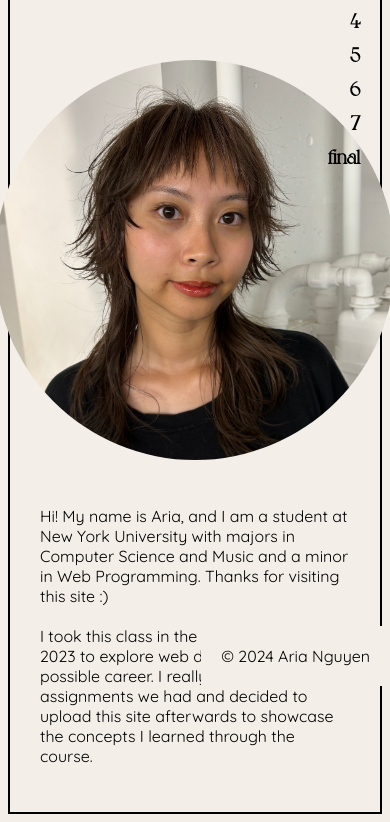
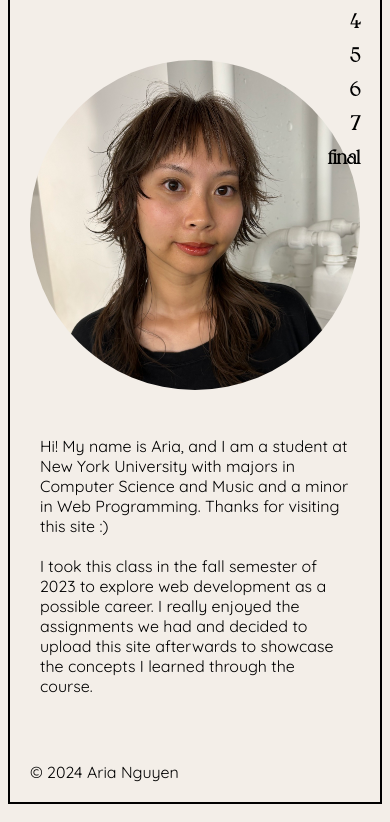
Before and after one commit to ariangn/webdev, a PHP site: page / in a window 390 px wide. Shown: the part 158-980 px from the top of the page. Run offline with PHP 8.4, Linux system fonts and the light colour scheme.

Commit message:
changed img css for mobile

```diff
--- a/index.html
+++ b/index.html
@@ -48,7 +48,7 @@
         <br>
 
         <div class="main">
-            <img class="img" src="img/me.jpg" style="height:400px; border-radius: 50%"/>
+            <img class="img" src="img/me.jpg" style="border-radius: 50%"/>
             <p>Hi! My name is Aria, and I am a student at New York University with majors in Computer Science and Music and a minor in Web Programming. Thanks for visiting this site :) <br> <br>
             I took this class in the fall semester of 2023 to explore web development as a possible career. I really enjoyed the assignments we had and decided to upload this site afterwards to showcase the concepts I learned through the course. </p>
         </div>
--- a/styles/style.css
+++ b/styles/style.css
@@ -116,6 +116,10 @@ ul li a:hover:before{
     	align-items: flex-start;
 
     }
+
+    img {
+        max-width: 60%;
+    }
 }
 
 .main {
@@ -131,12 +135,14 @@ p {
 
 img {
 	padding: 20px;
+    max-width: 400px;
+    width: 100%;
+    height: auto;
 }
 
 .footer {
-    position: fixed;
+    position: static;
     bottom: 0;
     right: 0;
     padding: 20px;
-    background-color: #F3EEE8;
 }
```
